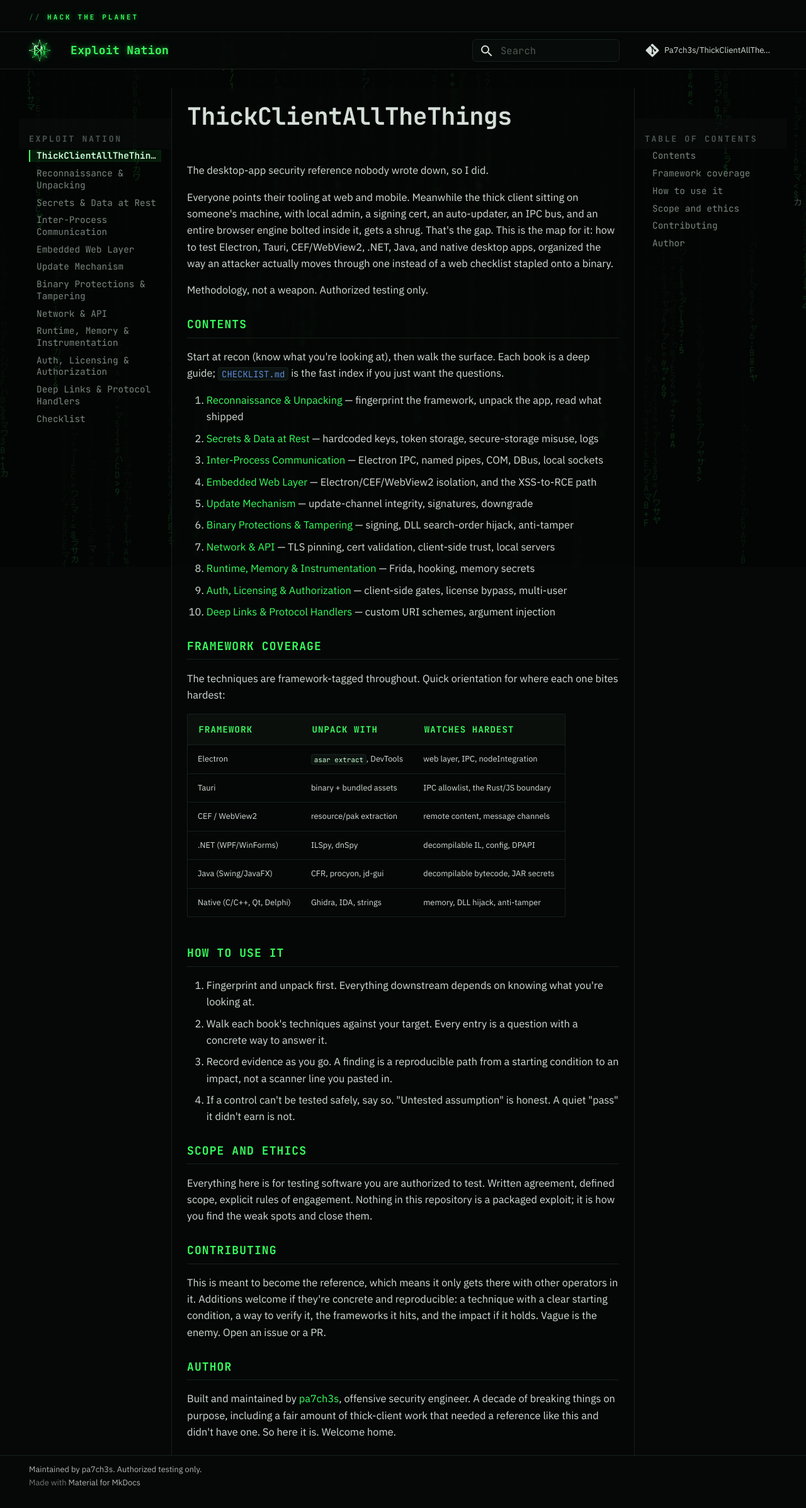
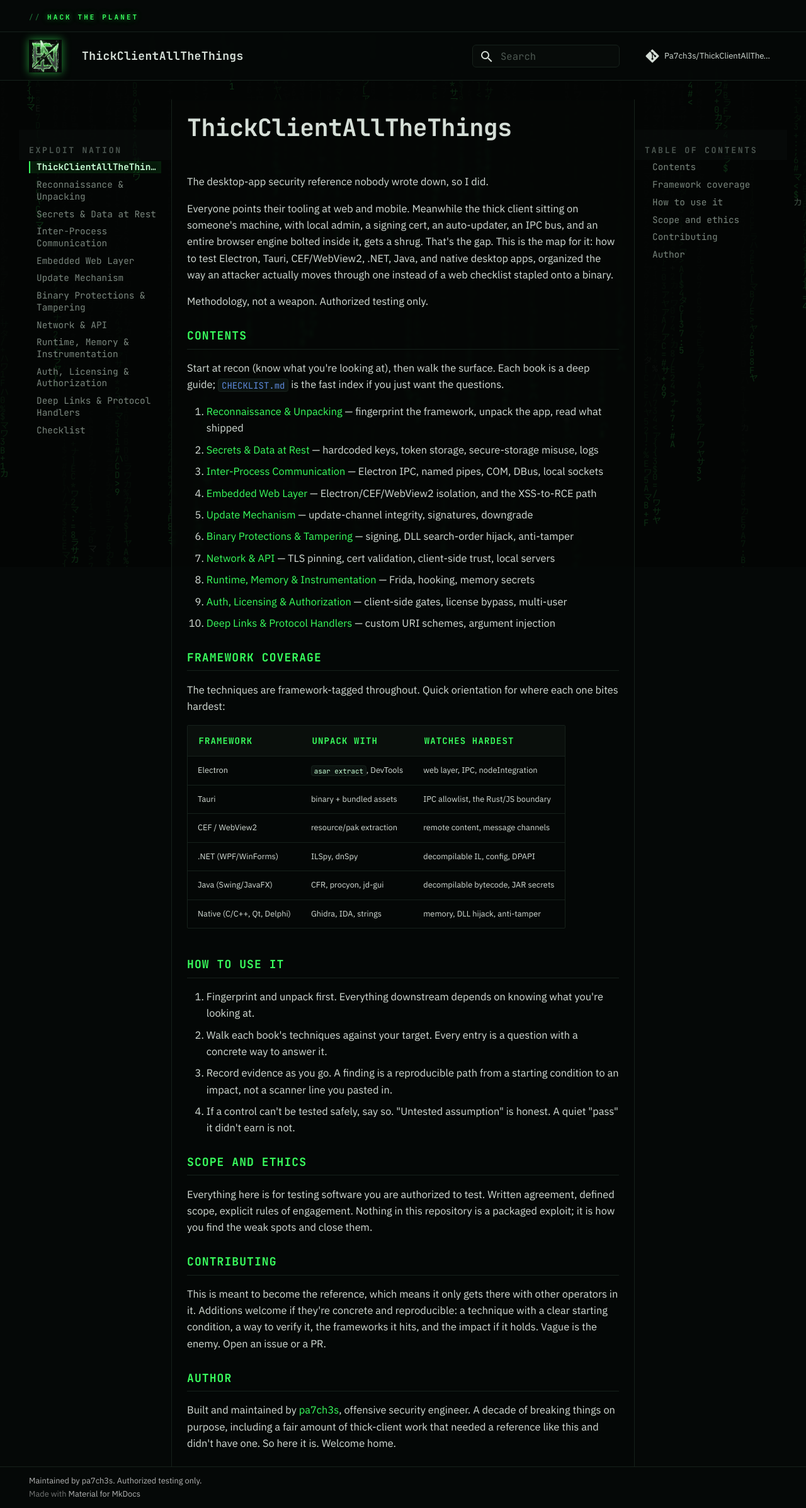
Before and after one commit to Pa7ch3s/ThickClientAllTheThings, an MkDocs documentation site: the page built from docs/index.md, in a window 1280 px wide. Shown: the whole page at 63% size. Built offline with MkDocs 1.6.1 and Material for MkDocs 9.7.7, drawn with Linux system fonts in a browser that asks for light colours; comment, search, counter and statistics services are not loaded.

Commit message:
Use the real Exploit Nation emblem as header logo, larger; drop invented mark

```diff
--- a/docs/stylesheets/exploit-nation.css
+++ b/docs/stylesheets/exploit-nation.css
@@ -50,7 +50,7 @@
 .md-header__title{ font-family:var(--en-mono); font-weight:800; letter-spacing:.02em; }
 .md-header__topic:first-child .md-ellipsis{ color:var(--en-acid); text-shadow:var(--en-glow); animation:en-flick 7s steps(1) infinite; }
 @keyframes en-flick{0%,96%,100%{opacity:1}97%{opacity:.72}98%{opacity:1}}
-.md-header__button.md-logo img, .md-header__button.md-logo svg{ height:1.7rem; width:auto; filter:drop-shadow(0 0 5px rgba(57,255,94,.5)); }
+.md-header__button.md-logo img, .md-header__button.md-logo svg{ height:2.6rem; width:auto; filter:drop-shadow(0 0 7px rgba(57,255,94,.55)); }
 
 /* ---- left nav ---- */
 .md-nav{ font-family:var(--en-mono); font-size:.72rem; }
--- a/mkdocs.yml
+++ b/mkdocs.yml
@@ -8,8 +8,8 @@
 theme:
   name: material
   custom_dir: overrides
-  logo: assets/logo.svg
-  favicon: assets/logo.svg
+  logo: assets/logo.png
+  favicon: assets/logo.png
   palette:
     scheme: slate
     primary: black
```
Also changed, not shown: docs/assets/logo.svg (deleted).
